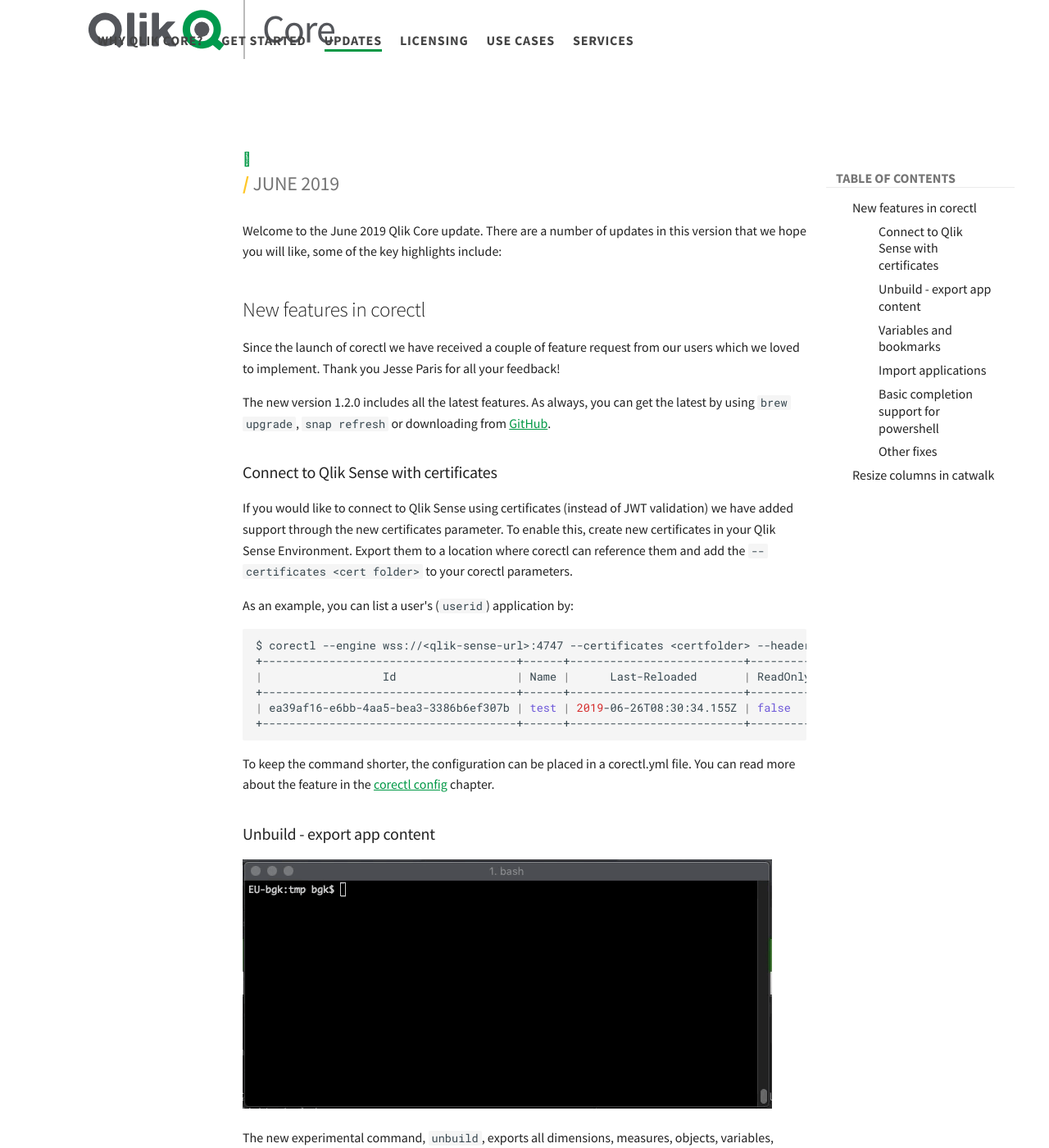
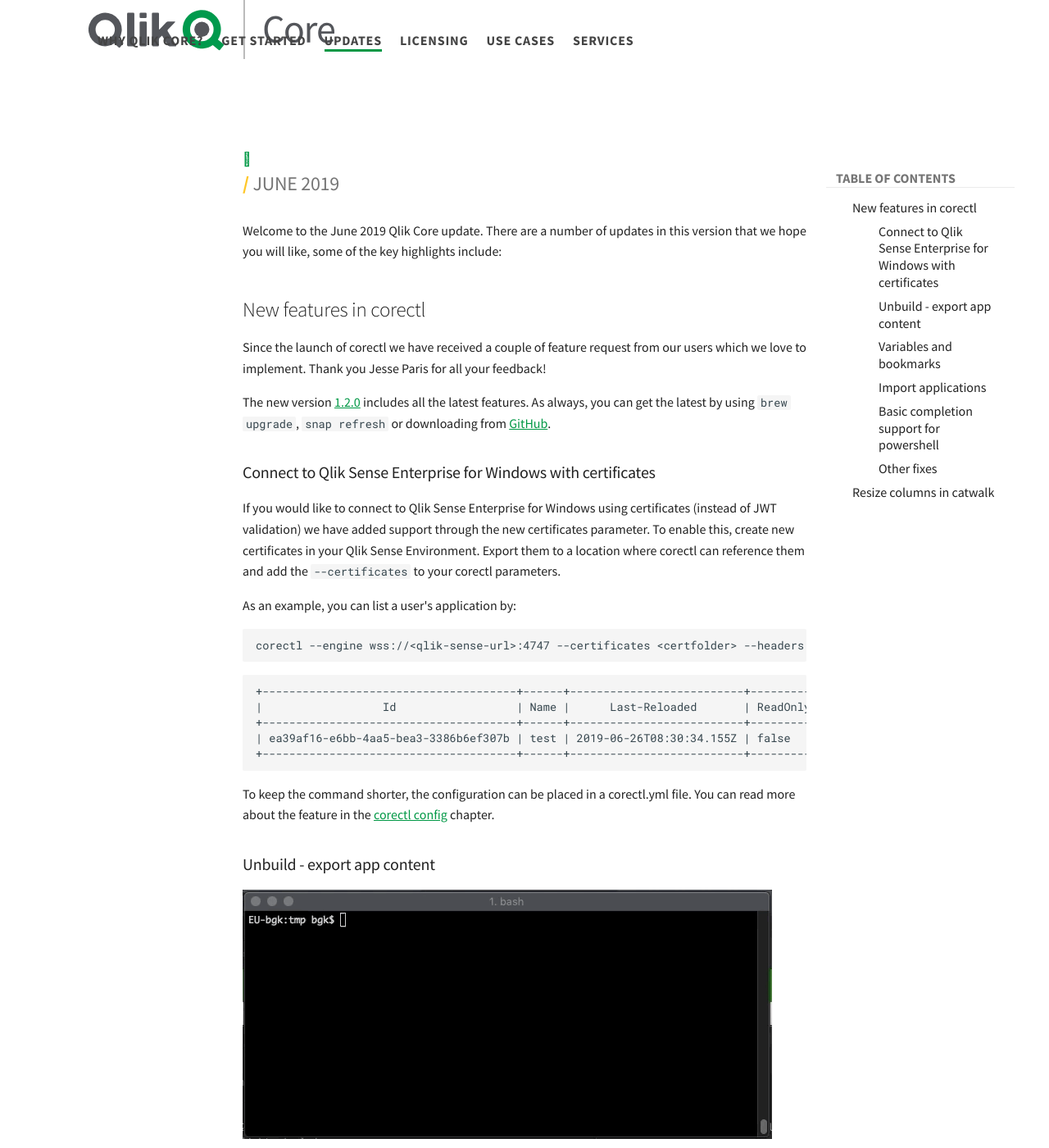
Before and after one commit to qlik-oss/core-website, an MkDocs documentation site: the page built from docs/updates/2019-06.md, in a window 1280 px wide and 1400 px high. Shown: the whole window at 82% size. Built offline with MkDocs 1.6.1 and Material for MkDocs 9.7.7, drawn with Linux system fonts in a browser that asks for light colours; some of the changed text lies outside the part shown.

Commit message:
Touching up

````diff
--- a/docs/updates/2019-06.md
+++ b/docs/updates/2019-06.md
@@ -5,22 +5,27 @@
 
 ## New features in corectl
 
-Since the launch of corectl we have received a couple of feature request from our users which we loved to implement.
+Since the launch of corectl we have received a couple of feature request from our users which we love to implement.
 Thank you Jesse Paris for all your feedback!
 
-The new version 1.2.0 includes all the latest features. As always, you can get the latest by using `brew upgrade`,
-`snap refresh` or downloading from [GitHub](https://github.com/qlik-oss/corectl/releases).
+The new version [1.2.0](https://github.com/qlik-oss/corectl/releases/tag/v1.2.0) includes all the latest features.
+As always, you can get the latest by using `brew upgrade`, `snap refresh` or downloading from
+[GitHub](https://github.com/qlik-oss/corectl/releases).
 
-### Connect to Qlik Sense with certificates
+### Connect to Qlik Sense Enterprise for Windows with certificates
 
-If you would like to connect to Qlik Sense using certificates (instead of JWT validation) we have added support through
-the new certificates parameter. To enable this, create new certificates in your Qlik Sense Environment. Export them
-to a location where corectl can reference them and add the `--certificates <cert folder>` to your corectl parameters.
+If you would like to connect to Qlik Sense Enterprise for Windows using certificates (instead of JWT validation) we have
+added support through the new certificates parameter. To enable this, create new certificates in your Qlik Sense
+Environment. Export them to a location where corectl can reference them and add the `--certificates` to
+your corectl parameters.
 
-As an example, you can list a user's (`userid`) application by:
+As an example, you can list a user's application by:
 
 ```bash
-$ corectl --engine wss://<qlik-sense-url>:4747 --certificates <certfolder> --headers "X-Qlik-User: UserDirectory=<userdir>; UserId=<userid>" app ls
+corectl --engine wss://<qlik-sense-url>:4747 --certificates <certfolder> --headers "X-Qlik-User: UserDirectory=<userdir>; UserId=<userid>" app ls
+```
+
+```txt
 +--------------------------------------+------+--------------------------+----------+-------+
 |                  Id                  | Name |      Last-Reloaded       | ReadOnly | Title |
 +--------------------------------------+------+--------------------------+----------+-------+
@@ -36,8 +41,8 @@
 ![screenshot](../images/corectl-unbuild.gif)
 
 The new experimental command, `unbuild`, exports all dimensions, measures, objects, variables, connections and load
-script from an existing application. This has been a requested feature from users who want to use existing objects in
-multiple applications and for those who would like to extract and version manage application content outside the app
+script from an existing application. As an example, this might be valuable when you who want to use existing objects in multiple
+applications or if you would like to extract and version manage application content outside the app
 itself.
 
 Usage:
@@ -60,7 +65,26 @@
 
 Example showing properties for a specified variable:
 
-![screenshot](../images/corectl-variables.png)
+```bash
+corectl variable properties vRunningDate -a "Helpdesk Management.qvf"
+```
+
+```json
+{
+  "qInfo": {
+    "qId": "4b551465-809d-401b-9a82-aabcd892eab4",
+    "qType": "variable"
+  },
+  "qMetaDef": {},
+  "qName": "vRunningDate",
+  "qNumberPresentation": {
+    "qType": "U",
+    "qnDec": 10,
+    "qUseThou": 0
+  },
+  "qDefinition": "=maxstring([Running Date])"
+}
+```
 
 ### Import applications
 
@@ -88,6 +114,8 @@
 
 ## Resize columns in catwalk
 
+![screenshot](../images/catwalk-resize-tables.gif)
+
 Sometimes, fields, tables and values have long names which makes it hard to distinguish them from each other. In order
-to fix this we introduced a table resizing. After a table size has been changed, the value will be stored in the
+to fix this we introduced table resizing. After a table size has been changed, the value will be stored in the
 browser's local storage and used when returning to the application in the future.
````
Also changed, not shown: other parts of docs/updates/2019-06.md (+2 -0 lines), docs/images/corectl-variables.png (deleted).
